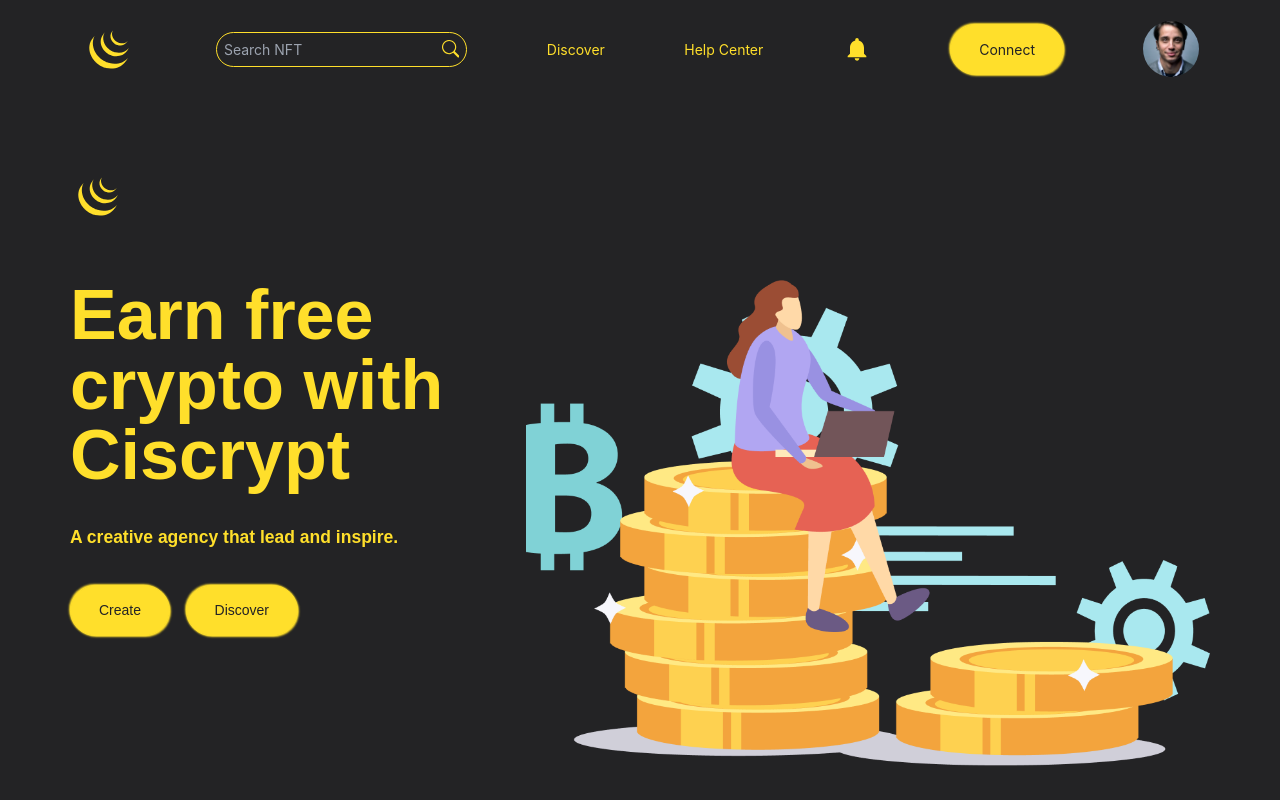
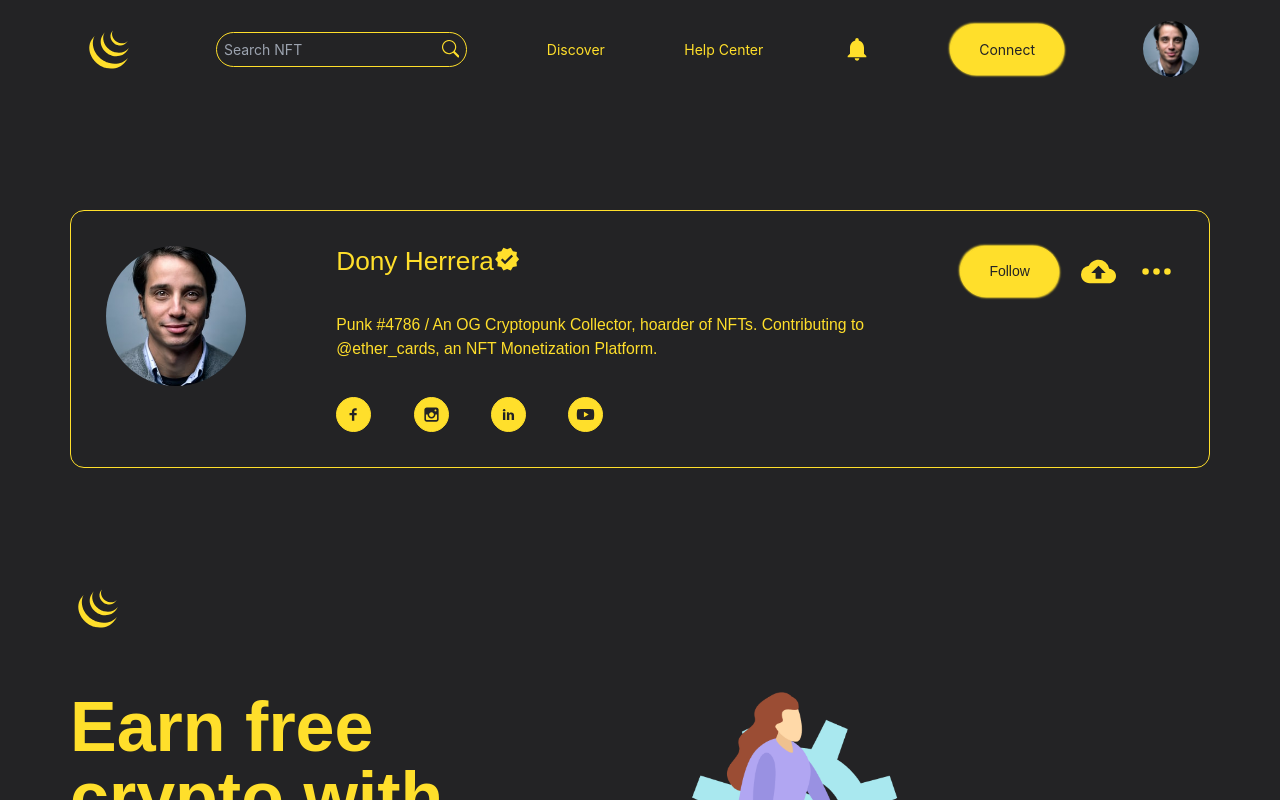
Before and after one commit to Samira-ABDI79/NFT-Marketplace, a Next.js app: page /AuthorProfile in a window 1280 px wide. Shown: the top 800 px of the page. Built offline with nearby package versions, Linux system fonts and the light colour scheme.

Commit message:
feat (pages) : add Author

```diff
--- a/pages/AuthorProfile/index.tsx
+++ b/pages/AuthorProfile/index.tsx
@@ -1,5 +1,6 @@
 import EarnFree from "../../components/EarnFree";
 import Head from "next/head";
+import Button from "../../components/Button";
 function Author(){
   return(
     <>
@@ -8,6 +9,34 @@
                 <meta name="next-head-count" content="2"/>
                 <title>Author</title>
                        </Head>
+
+<section className="container my-32">
+<div className="border border-icons rounded-2xl flex justify-between items-start lg:flex-row flex-col p-10">
+<img alt="Profile" src="/assets/user-1.png" className="w-40 h-4w-40 rounded-full" ></img>
+<div id="DetailsBox" className="lg:w-[50%] w-full">
+<p className="flex text-3xl lg:mt-0 mt-6">
+<h2 className="">Dony Herrera  </h2>
+<span><svg stroke="currentColor" fill="currentColor" stroke-width="0" viewBox="0 0 24 24" height="1em" width="1em" xmlns="http://www.w3.org/2000/svg"><path fill="none" d="M0 0h24v24H0z"></path><path d="M23 12l-2.44-2.79.34-3.69-3.61-.82-1.89-3.2L12 2.96 8.6 1.5 6.71 4.69 3.1 5.5l.34 3.7L1 12l2.44 2.79-.34 3.7 3.61.82L8.6 22.5l3.4-1.47 3.4 1.46 1.89-3.19 3.61-.82-.34-3.69L23 12zm-12.91 4.72l-3.8-3.81 1.48-1.48 2.32 2.33 5.85-5.87 1.48 1.48-7.33 7.35z"></path></svg></span>
+</p>
+<p className="my-10 text-lg">Punk #4786 / An OG Cryptopunk Collector, hoarder of NFTs. Contributing to @ether_cards, an NFT Monetization Platform.</p>
+<div id="icons" className="flex justify-between lg:w-[50%] md:w-[30%] w-[80%] ">
+
+  <div id="fasebook" className="w-10 h-10  AuthorProfilesocial  "><svg className="w-6 h-6" stroke="currentColor" fill="currentColor" stroke-width="0" version="1.2" baseProfile="tiny" viewBox="0 0 24 24" height="1em" width="1em" xmlns="http://www.w3.org/2000/svg"><path d="M13 10h3v3h-3v7h-3v-7h-3v-3h3v-1.255c0-1.189.374-2.691 1.118-3.512.744-.823 1.673-1.233 2.786-1.233h2.096v3h-2.1c-.498 0-.9.402-.9.899v2.101z"></path></svg></div>
+  <div id="instagram" className="w-10 h-10  AuthorProfilesocial  "><svg className="w-6 h-6" stroke="currentColor" fill="currentColor" stroke-width="0" version="1.2" baseProfile="tiny" viewBox="0 0 24 24" height="1em" width="1em" xmlns="http://www.w3.org/2000/svg"><path d="M18 3h-12c-1.7 0-3 1.3-3 3v12c0 1.7 1.3 3 3 3h12c1.7 0 3-1.3 3-3v-12c0-1.7-1.3-3-3-3zm-6 6c1.7 0 3 1.3 3 3s-1.3 3-3 3-3-1.3-3-3 1.3-3 3-3zm3.8-2c0-.7.6-1.2 1.2-1.2s1.2.6 1.2 1.2-.5 1.2-1.2 1.2-1.2-.5-1.2-1.2zm2.2 12h-12c-.6 0-1-.4-1-1v-6h2c0 2.8 2.2 5 5 5s5-2.2 5-5h2v6c0 .6-.4 1-1 1z"></path></svg></div>
+  <div id="linkdin" className="w-10 h-10  AuthorProfilesocial  "><svg className="w-6 h-6" stroke="currentColor" fill="currentColor" stroke-width="0" version="1.2" baseProfile="tiny" viewBox="0 0 24 24" height="1em" width="1em" xmlns="http://www.w3.org/2000/svg"><path d="M8 19h-3v-10h3v10zm11 0h-3v-5.342c0-1.392-.496-2.085-1.479-2.085-.779 0-1.273.388-1.521 1.165v6.262h-3s.04-9 0-10h2.368l.183 2h.062c.615-1 1.598-1.678 2.946-1.678 1.025 0 1.854.285 2.487 1.001.637.717.954 1.679.954 3.03v5.647z"></path><ellipse cx="6.5" cy="6.5" rx="1.55" ry="1.5"></ellipse></svg></div>
+  <div id="youtube" className="w-10 h-10  AuthorProfilesocial  "><svg className="w-6 h-6" stroke="currentColor" fill="currentColor" stroke-width="0" version="1.2" baseProfile="tiny" viewBox="0 0 24 24" height="1em" width="1em" xmlns="http://www.w3.org/2000/svg"><path d="M22.8 8.6c-.2-1.5-.4-2.6-1-3-.6-.5-5.8-.6-9.8-.6s-9.2.1-9.8.6c-.6.4-.8 1.5-1 3s-.2 2.4-.2 3.4 0 1.9.2 3.4.4 2.6 1 3c.6.5 5.8.6 9.8.6 4 0 9.2-.1 9.8-.6.6-.4.8-1.5 1-3s.2-2.4.2-3.4 0-1.9-.2-3.4zm-12.8 7v-7.2l6 3.6-6 3.6z"></path></svg></div>
+</div>
+</div>
+<div id="ButtonBox" className="flex justify-between items-center lg:w-[20%] md:w-[30%] w-[80%] lg:mt-0 mt-10">
+  <Button title="Follow" type="yellow" />
+  <svg stroke="currentColor" fill="currentColor" stroke-width="0" viewBox="0 0 24 24" className="w-10 h-10" xmlns="http://www.w3.org/2000/svg"><path fill="none" d="M0 0h24v24H0z"></path><path d="M19.35 10.04A7.49 7.49 0 0012 4C9.11 4 6.6 5.64 5.35 8.04A5.994 5.994 0 000 14c0 3.31 2.69 6 6 6h13c2.76 0 5-2.24 5-5 0-2.64-2.05-4.78-4.65-4.96zM14 13v4h-4v-4H7l5-5 5 5h-3z"></path></svg>
+  <svg stroke="currentColor" fill="currentColor" stroke-width="0" viewBox="0 0 16 16" className="w-10 h-10" xmlns="http://www.w3.org/2000/svg"><path d="M3 9.5a1.5 1.5 0 1 1 0-3 1.5 1.5 0 0 1 0 3zm5 0a1.5 1.5 0 1 1 0-3 1.5 1.5 0 0 1 0 3zm5 0a1.5 1.5 0 1 1 0-3 1.5 1.5 0 0 1 0 3z"></path></svg>
+</div>
+</div>
+
+
+</section>
+
     <EarnFree />
     </>
   )
--- a/pages/_app.tsx
+++ b/pages/_app.tsx
@@ -1,7 +1,6 @@
 import MainLayout from "../components/Layout/MainLayout";
 import { AppProps } from "../node_modules/next/app";
 import "../styles/globals.css";
-import "../styles/UIstyle.css"
 import "../styles/drawer.css"
 
 import { Swiper, SwiperSlide } from 'swiper/react';
--- a/styles/UIstyle.css
+++ /dev/null
@@ -1,17 +0,0 @@
-.menu-item {
-    font-family: Fa-iran-sans-web-light,sans-serif;
-    font-size: 19px;
-    font-weight: 700;
-    line-height: 24px;
-    letter-spacing: -1px;
-    color: #444;
-
-}
-
-
-/* *************Home */
-.hero-text {
-
-    line-height: 52px;
-
-}
--- a/styles/globals.css
+++ b/styles/globals.css
@@ -88,3 +88,42 @@
 
 
 }
+
+.menu-item {
+    font-family: Fa-iran-sans-web-light,sans-serif;
+    font-size: 19px;
+    font-weight: 700;
+    line-height: 24px;
+    letter-spacing: -1px;
+    color: #444;
+
+}
+
+
+/* *************Home */
+.hero-text {
+
+    line-height: 52px;
+
+}
+
+.AuthorProfilesocial {
+    background-color: #ffdf2b;
+    color: #232325;
+    border-radius: 50%;
+
+    padding: 0.5rem;
+    border: 1px solid #ffdf2b;
+    transition: all .3s ease-in;
+    cursor: pointer;
+    display: flex;
+    justify-content: center;
+    align-items: center;
+}
+.AuthorProfilesocial:hover{
+    color: #ffdf2b;
+    background-color: #232325;
+    box-shadow: 1px 1px 2px #ffdf2b,-1px -1px 2px #ffdf2b;
+
+
+}
```
